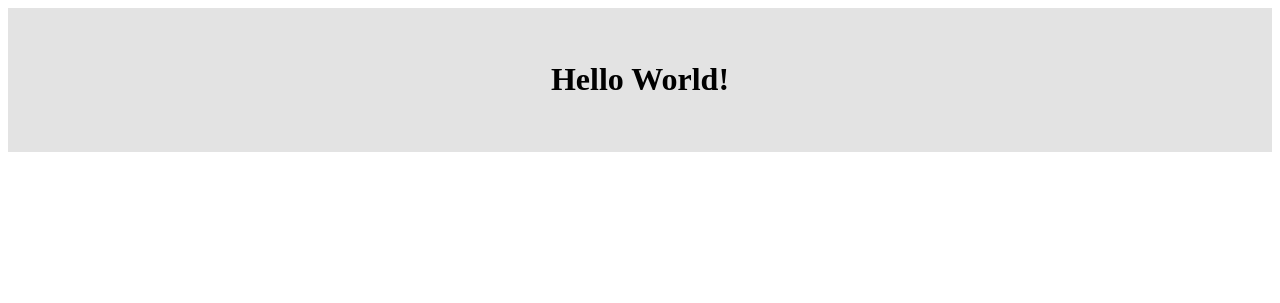
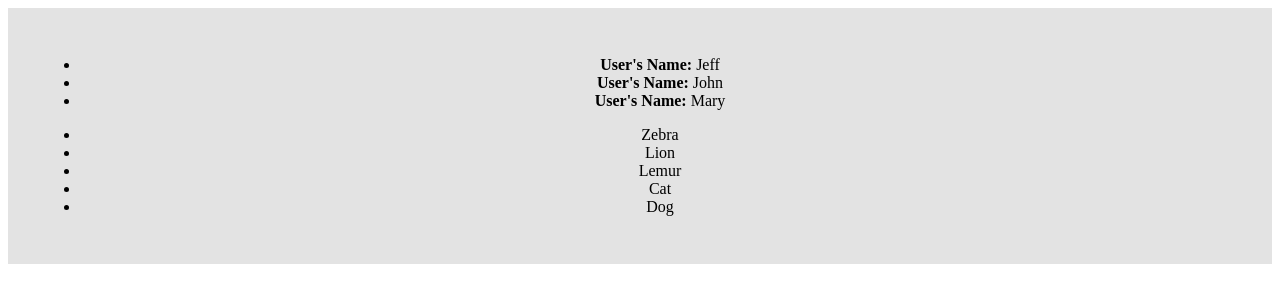
Before and after one commit to nathanbeier/PHP-Practioner, a PHP site: page / in a window 1280 px wide. Shown: the top 303 px of the page. Run offline with PHP 8.4, Linux system fonts and the light colour scheme.

Commit message:
Finished up Lesson 6 about arrays and foreach loops.

```diff
--- a/website1/index.php
+++ b/website1/index.php
@@ -1,5 +1,17 @@
 <?php
 
-$greeting = "Hello World!";
+$names = [
+  'Jeff',
+  'John',
+  'Mary'
+];
+
+$animals = [
+  'Zebra',
+  'Lion',
+  'Lemur',
+  'Cat',
+  'Dog'
+];
 
 require 'index.view.php';
--- a/website1/index.view.php
+++ b/website1/index.view.php
@@ -15,9 +15,24 @@
 </head>
 <body>
   <header>
-    <h1>
-      <?= $greeting; ?>
-    </h1>
+    <ul>
+
+      <?php foreach ($names as $name) : ?>
+        <li>
+          <strong>User's Name: </strong>
+          <?= $name; ?>
+        </li>
+      <?php endforeach; ?>
+    </ul>
+
+    <ul>
+      <?php foreach ($animals as $animal) :?>
+        <li>
+          <?= $animal; ?>
+        </li>
+      <?php endforeach; ?>
+    </ul>
+
   </header>
 </body>
 </html>
```
